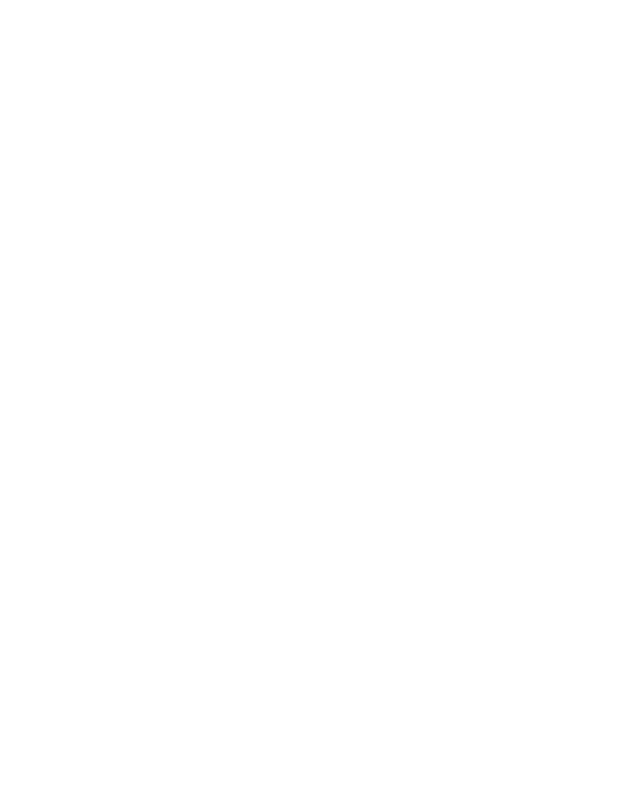
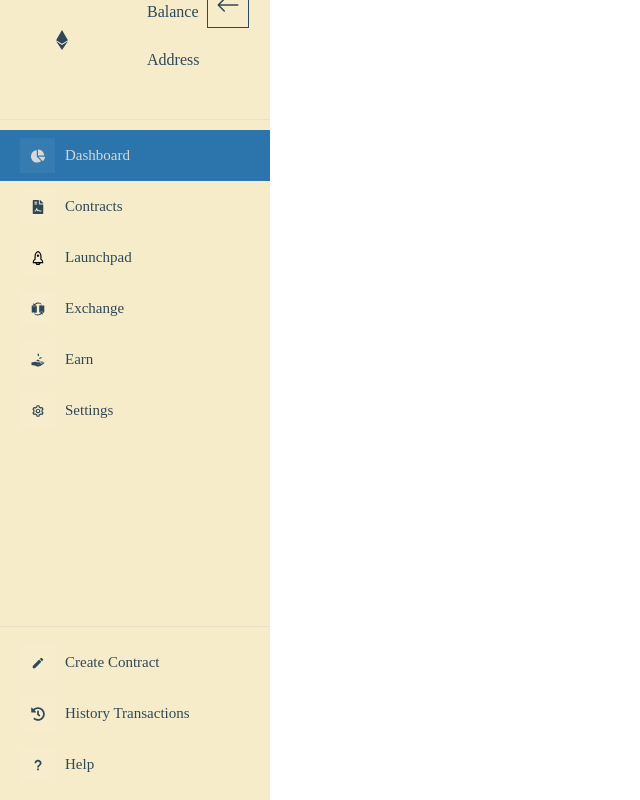
Before and after one commit to harshrpg/x2mars, a Gatsby site: page /profile in a window 1280 px wide. Shown: the whole page, without its empty margins (0-640 px from the left). Built offline with nearby package versions, Linux system fonts and the light colour scheme; Gatsby itself is replaced by a stand-in of ours; a web font is replaced by a local one.

Commit message:
[PM1] - Implement Profile Page Design             - Creating the profile page 		- Added the Sidebar for navigation

```diff
--- a/package.json
+++ b/package.json
@@ -43,6 +43,8 @@
     "react": ">=16.8",
     "react-dom": ">=16.8",
     "react-helmet": "^6.1.0",
+    "react-pro-sidebar": "^0.6.0",
+    "react-switch": "^6.0.0",
     "sass": "^1.35.0",
     "stream": "^0.0.2",
     "swr": "^0.5.6",
--- a/src/components/Navbar/style/navbar.scss
+++ b/src/components/Navbar/style/navbar.scss
@@ -44,5 +44,5 @@
   .hamburger-inner,
   .hamburger-inner::before,
   .hamburger-inner::after {
-    background-color: $charcoal !important;
+    background-color: $charcoal;
   }
--- /dev/null
+++ b/src/components/Profile/components/Sidebar/Sidebar.js
@@ -0,0 +1,95 @@
+import { BsArrowLeft } from "@react-icons/all-files/bs/BsArrowLeft"
+import { BsArrowRight } from "@react-icons/all-files/bs/BsArrowRight"
+import { GrLaunch } from "@react-icons/all-files/gr/GrLaunch"
+import { GiCardExchange } from "@react-icons/all-files/gi/GiCardExchange"
+import { FaFileContract } from "@react-icons/all-files/fa/FaFileContract"
+import { FaHistory } from "@react-icons/all-files/fa/FaHistory"
+import { MdCreate } from "@react-icons/all-files/md/MdCreate"
+import { FaChartPie } from "@react-icons/all-files/fa/FaChartPie"
+import { GiReceiveMoney } from "@react-icons/all-files/gi/GiReceiveMoney"
+import { BiCog } from "@react-icons/all-files/bi/BiCog"
+import { IoMdHelp } from "@react-icons/all-files/io/IoMdHelp"
+import * as React from "react"
+import {
+  ProSidebar,
+  SidebarHeader,
+  SidebarContent,
+  SidebarFooter,
+  Menu,
+  MenuItem,
+} from "react-pro-sidebar"
+import { NetworkIcon } from "../../../Icons/icons"
+import "./style/sidebar.scss"
+
+const SideBar = () => {
+  const [collapsed, setCollapsed] = React.useState(false)
+  const collapseMenu = () => {
+    setCollapsed(!collapsed)
+  }
+  return (
+    <div id="sidebar">
+      <ProSidebar collapsed={collapsed}>
+        <SidebarHeader>
+          <div className="container">
+            <div id="profileHeader">
+              <ProfileHeader />
+            </div>
+            <div className="collapse-menu" onClick={collapseMenu}>
+              {/* changing menu collapse icon on click */}
+              <span className="collapser">
+                {collapsed ? <BsArrowRight /> : <BsArrowLeft />}
+              </span>
+            </div>
+          </div>
+        </SidebarHeader>
+        <SidebarContent>
+          <Menu iconShape="square">
+            <MenuItem active={true} icon={<FaChartPie />}>
+              Dashboard
+            </MenuItem>
+            <MenuItem icon={<FaFileContract />}>Contracts</MenuItem>
+            <MenuItem icon={<GrLaunch />}>Launchpad</MenuItem>
+            <MenuItem icon={<GiCardExchange />}>Exchange</MenuItem>
+            <MenuItem icon={<GiReceiveMoney />}>Earn</MenuItem>
+            <MenuItem icon={<BiCog />}>Settings</MenuItem>
+          </Menu>
+        </SidebarContent>
+        <SidebarFooter>
+          <Menu iconShape="square">
+            <MenuItem icon={<MdCreate />}>Create Contract</MenuItem>
+            <MenuItem icon={<FaHistory />}>History Transactions</MenuItem>
+            <MenuItem icon={<IoMdHelp />}>Help</MenuItem>
+          </Menu>
+        </SidebarFooter>
+      </ProSidebar>
+    </div>
+  )
+}
+
+const ProfileHeader = () => {
+  return (
+    <>
+      <div className="container">
+        <div className="columns">
+          <div className="column has-text-centered">
+            <span className="header-logo">
+              <span className="header-logo-text">
+                <NetworkIcon network="eth" />
+              </span>
+            </span>
+          </div>
+          <div className="column">
+            <div className="columns">
+              <div className="column">Balance</div>
+            </div>
+            <div className="columns">
+              <div className="column">Address</div>
+            </div>
+          </div>
+        </div>
+      </div>
+    </>
+  )
+}
+
+export default SideBar
--- /dev/null
+++ b/src/components/Profile/components/Sidebar/style/sidebar.scss
@@ -0,0 +1,47 @@
+@import "../../../style/profile.scss";
+
+.header-logo {
+  height: 5rem;
+  width: 5rem;
+  // border: 1px solid $inactive-color;
+  border-radius: 50%;
+  display: inline-block;
+  position: relative;
+}
+
+.header-logo-text {
+  position: absolute;
+  top: 50%;
+  left: 50%;
+  transform: translate(-50%, -50%);
+}
+
+.collapse-menu {
+  position: absolute;
+  cursor: pointer;
+  font-size: 1.5rem;
+  right: 0%;
+  top: 15%;
+  transform: translate(-50%, -50%);
+  border: 1px solid $charcoal;
+  padding: 0.5rem 0.5rem 0 0.5rem;
+}
+
+.collapse-menu:hover {
+  background-color: $primary-color;
+  color: white !important;
+}
+
+.pro-sidebar {
+  color: $charcoal !important;
+}
+
+.pro-sidebar-header {
+  padding-bottom: 2rem !important;
+}
+
+.pro-menu-item.active,
+.pro-menu-item:hover {
+  background-color: $primary-color !important;
+  color: white;
+}
--- /dev/null
+++ b/src/components/Profile/profile-container.js
@@ -0,0 +1,35 @@
+import * as React from "react"
+import { useState } from "react"
+import SideBar from "./components/Sidebar/Sidebar"
+import "./style/profile.scss"
+
+const ProfileContainer = () => {
+  const [rtl, setRtl] = useState(false)
+  const [collapsed, setCollapsed] = useState(false)
+  const [image, setImage] = useState(false)
+  const [toggled, setToggled] = useState(false)
+
+  const handleCollapsedChange = checked => {
+    setCollapsed(checked)
+  }
+
+  const handleRtlChange = checked => {
+    setRtl(checked)
+  }
+  const handleImageChange = checked => {
+    setImage(checked)
+  }
+
+  const handleToggleSidebar = value => {
+    setToggled(value)
+  }
+
+  return (
+    <div className={`app ${rtl ? "rtl" : ""} ${toggled ? "toggled" : ""}`}>
+      <SideBar />
+      {/* Insert Main Content Here */}
+    </div>
+  )
+}
+
+export default ProfileContainer
--- /dev/null
+++ b/src/components/Profile/style/profile.scss
@@ -0,0 +1,212 @@
+@import "../../../style/index.scss";
+
+$sidebar-bg-color: $hero-image-float-text;
+$submenu-bg-color: rgba(255, 255, 255, 0.05);
+$submenu-bg-color-collapsed: rgba(29, 29, 29, 0.95);
+$sidebar-color: #adadad;
+$highlight-color: #d8d8d8;
+$icon-bg-color: rgba(255, 255, 255, 0.05);
+$icon-size: 35px;
+
+@import "~react-pro-sidebar/dist/scss/styles.scss";
+
+// .prosidebar-custom {
+//   width: auto;
+//   color: $theme-white;
+//   position: relative;
+// }
+
+.app {
+    display: flex;
+    position: relative;
+    height: 100vh;
+    color: $charcoal;
+}
+// .hamburger-custom {
+//     display: inline-block !important;
+// }
+
+// .collapser {
+//     position: absolute;
+//     top: 10%;
+//     right: 10%;
+//     transform: translate(-50%, -50%);
+// }
+
+// .hamburger-custom-inner,
+// .hamburger-custom-inner::after,
+// .hamburger-custom-inner::before{
+//     background-color: red;
+// }
+
+
+
+// .app {
+//   height: 100%;
+//   display: flex;
+//   position: relative;
+
+//   .btn-toggle {
+//     cursor: pointer;
+//     width: 35px;
+//     height: 35px;
+//     background: #353535;
+//     color: #fff;
+//     text-align: center;
+//     border-radius: 50%;
+//     display: flex;
+//     align-items: center;
+//     justify-content: center;
+//     font-size: 15px;
+//     display: none;
+//   }
+
+//   .sidebar-btn-wrapper {
+//     display: flex;
+//     align-items: center;
+//     justify-content: center;
+//     .sidebar-btn {
+//       padding: 1px 15px;
+//       border-radius: 40px;
+//       background: rgba(255, 255, 255, 0.05);
+//       color: #adadad;
+//       text-decoration: none;
+//       margin: 0 auto;
+//       height: 35px;
+//       display: flex;
+//       align-items: center;
+//       justify-content: center;
+//       text-overflow: ellipsis;
+//       overflow: hidden;
+//       span {
+//         margin-left: 5px;
+//         font-size: 13px;
+//       }
+//       &:hover {
+//         color: $highlight-color;
+//       }
+//     }
+//   }
+
+//   .collapsed {
+//     .sidebar-btn {
+//       display: inline-block;
+//       border-radius: 50%;
+//       width: 35px;
+//       height: 35px;
+//       line-height: 40px;
+//       padding: 0;
+//     }
+//   }
+
+//   main {
+//     padding: 24px;
+//     flex-grow: 1;
+//     display: flex;
+//     flex-direction: column;
+//     overflow-y: auto;
+//     header {
+//       margin-bottom: 40px;
+//       border-bottom: 1px solid #efefef;
+//       h1 {
+//         display: flex;
+//         align-items: center;
+//         transform: translateX(-20px);
+//       }
+//     }
+
+//     footer {
+//       margin-top: auto;
+//       color: #888;
+//       text-align: center;
+//       a {
+//         text-decoration: none;
+//         color: #888;
+//         &:hover {
+//           text-decoration: underline;
+//         }
+//       }
+//     }
+//   }
+//   .social-bagdes {
+//     margin-top: 10px;
+//     img {
+//       margin: 5px;
+//     }
+//   }
+
+//   .block {
+//     display: flex;
+//     margin-bottom: 24px;
+//     font-size: 14px;
+//     color: #545454;
+//     > span {
+//       margin-left: 10px;
+//     }
+//   }
+
+//   &.rtl {
+//     direction: rtl;
+//     text-align: right;
+
+//     header {
+//       h1 {
+//         transform: translateX(20px);
+//       }
+//     }
+//     .block {
+//       direction: rtl;
+//       > span {
+//         margin-left: 0;
+//         margin-right: 10px;
+//       }
+//     }
+//     .sidebar-btn-wrapper {
+//       .sidebar-btn {
+//         span {
+//           margin-left: 0;
+//           margin-right: 5px;
+//         }
+//       }
+//     }
+//   }
+
+//   @media (max-width: 767.98px) {
+//     overflow-x: hidden;
+//     header {
+//       h1 {
+//         font-size: 24px;
+//       }
+//     }
+//   }
+//   @media (max-width: $breakpoint-md) {
+//     .btn-toggle {
+//       display: flex;
+//     }
+
+//     &.rtl {
+//       .btn-toggle {
+//         margin-left: auto;
+//       }
+//     }
+//   }
+// }
+
+.badge {
+  padding: 3px 6px;
+  font-size: 9px;
+  letter-spacing: 1px;
+  border-radius: 15px;
+  &.red {
+    color: #ffffff;
+    background: #d63030;
+  }
+  &.gray {
+    color: #ffffff;
+    background: #777777;
+  }
+  &.yellow {
+    color: #000000;
+    background: #ffd331;
+  }
+}
--- a/src/pages/profile.js
+++ b/src/pages/profile.js
@@ -1,11 +1,15 @@
 import { library } from "@fortawesome/fontawesome-svg-core"
 import * as React from "react"
+import ProfileContainer from "../components/Profile/profile-container"
 import Seo from "../components/seo"
-
+import "../style/profile.scss"
+import { fab } from "@fortawesome/free-brands-svg-icons"
 const Profile = () => {
+  library.add(fab);
   return (
     <>
       <Seo title="Profile" />
+      <ProfileContainer />
     </>
   )
 }
--- /dev/null
+++ b/src/style/profile.scss
@@ -0,0 +1,8 @@
+body {
+  margin: 0;
+  height: 100vh;
+}
+
+#root {
+  height: 100%;
+}
```
Also changed, not shown: src/components/Profile/assets/bg1.jpg (added), src/components/Profile/assets/logo.svg (added), 1 other file.
